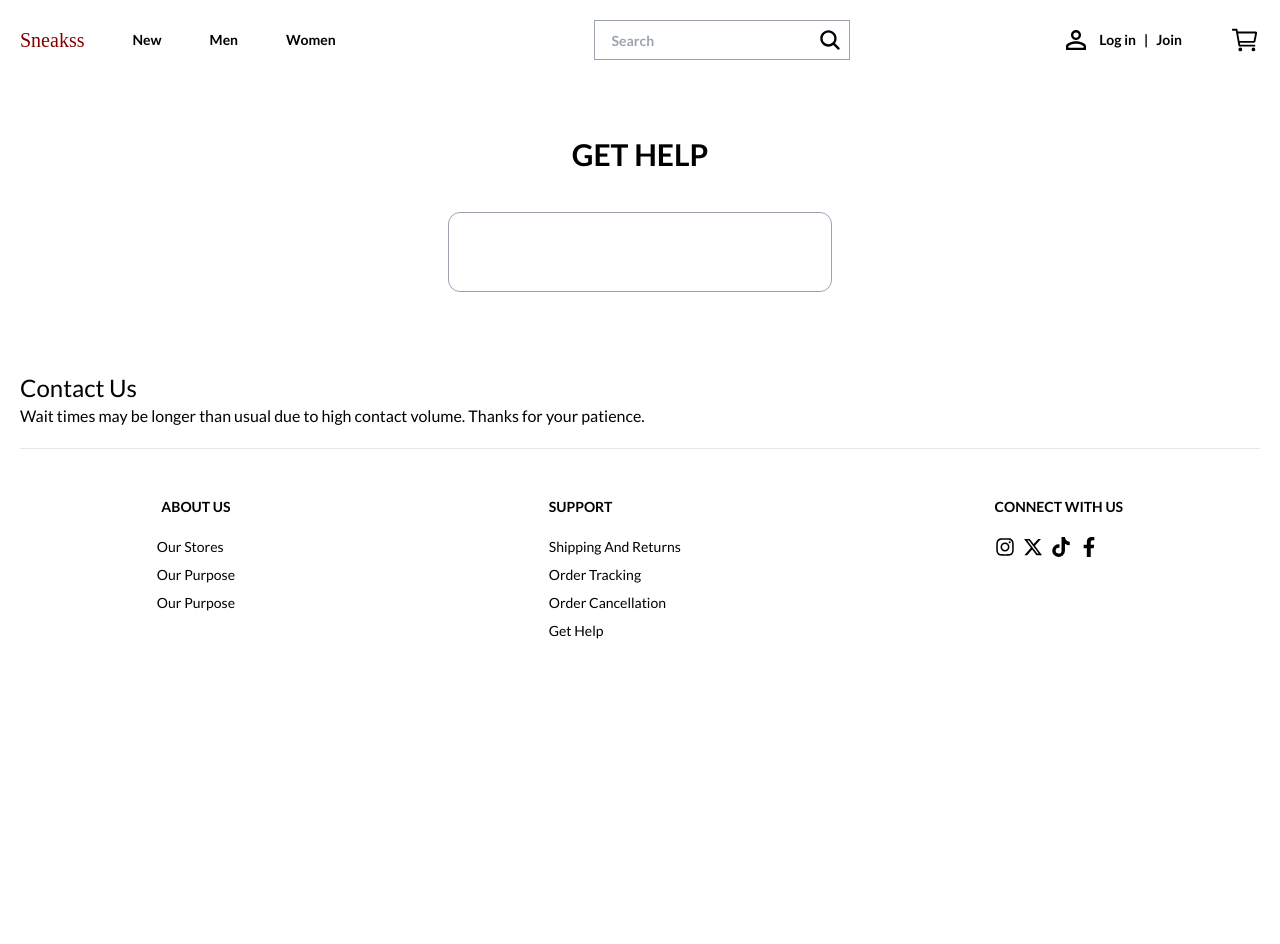
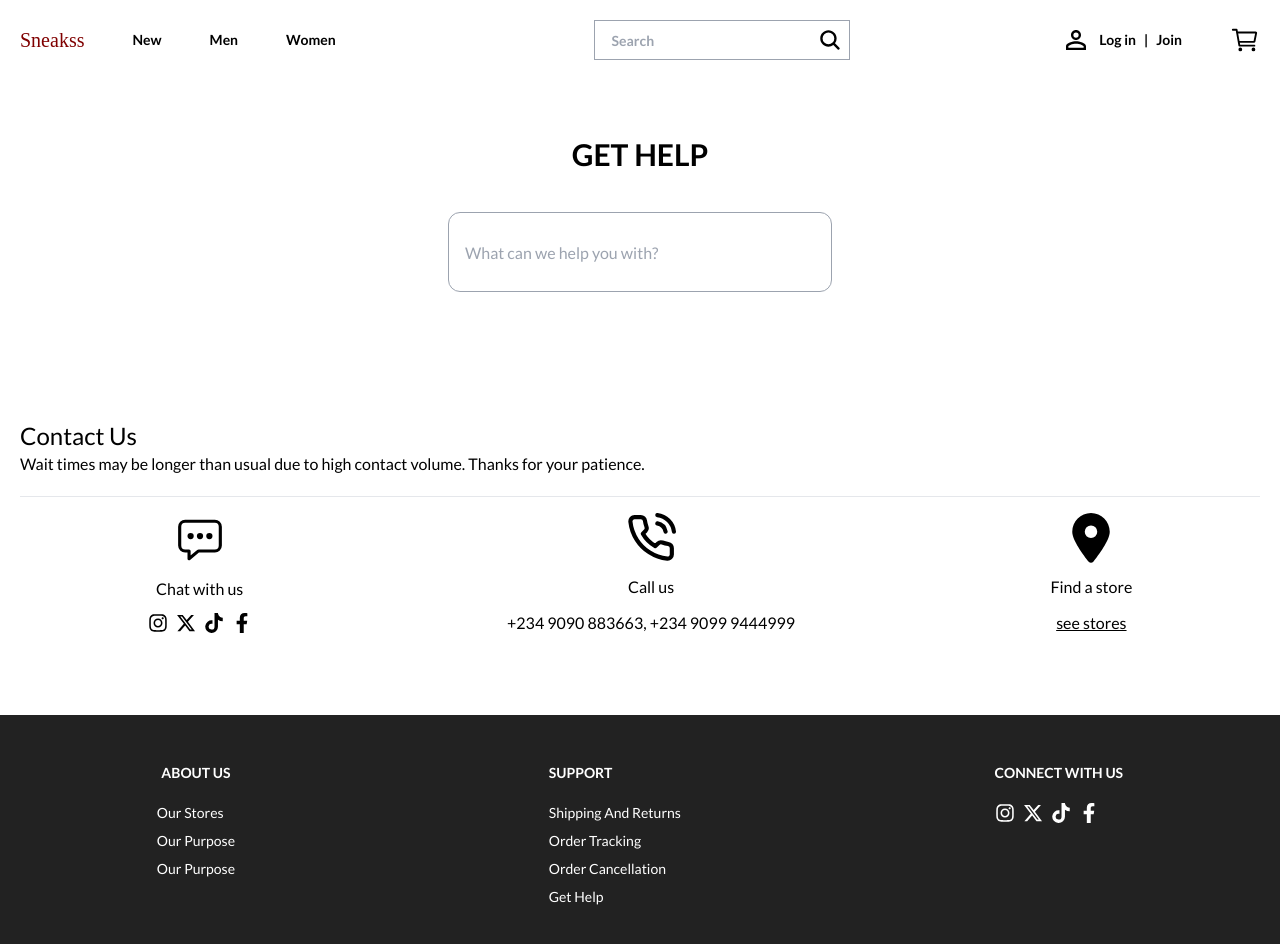
Before and after one commit to Deyjuwon/sneakss, a React (Vite) app: page /get-help in a window 1280 px wide. Shown: the top 944 px of the page. Before the commit the page ends 800 px from the top, so only its background shows below. Built offline with nearby package versions, Linux system fonts and the light colour scheme; no server answers; a web font is replaced by a local one.

Commit message:
get help page

```diff
--- a/src/pages/GetHelp.jsx
+++ b/src/pages/GetHelp.jsx
@@ -1,19 +1,53 @@
 import Header from "../components/Header"
 import Footer from "../components/Footer"
+import { IoChatboxEllipsesOutline } from "react-icons/io5";
+import { FiPhoneCall } from "react-icons/fi";
+import { FaLocationDot } from "react-icons/fa6";
+import { FaInstagram } from "react-icons/fa";
+import { FaXTwitter } from "react-icons/fa6";
+import { FaTiktok } from "react-icons/fa6";
+import { FaFacebookF } from "react-icons/fa";
+
 const GetHelp = () => {
   return (
     <div className="pt-32 md:pt-24">
       <Header showSearchBar={true} />
       <div className="flex flex-col justify-center items-center gap-10 pt-10">
         <p className="text-3xl font-semibold">GET HELP</p>
-        <input className="h-20 w-[30%] border border-gray-400 rounded-xl" type="text" />
+        <input className="pl-4 h-20 w-[30%] border border-gray-400 rounded-xl" type="text" placeholder="What can we help you with?" />
       </div>
-      <div className="pt-20  px-5">
+      <div className="pt-32  px-5">
           <p className="text-2xl font-medium">Contact Us</p>
           <p className="pb-5">Wait times may be longer than usual due to high contact volume. Thanks for your patience.</p>
           <hr />
+          <div className="flex justify-around items-center pb-20 pt-4">
+            <div className="flex flex-col items-center gap-3">
+              <IoChatboxEllipsesOutline size={50} />
+              <p>Chat with us</p>
+              <div className="flex  gap-2">
+                <FaInstagram size={20} />
+                <FaXTwitter size={20} />
+                <FaTiktok size={20} />
+                <FaFacebookF size={20} />
+            </div>
+            </div>
+
+            <div className="flex flex-col items-center gap-3">
+              <FiPhoneCall size={50} />
+              <p>Call us</p>
+              <p>+234 9090 883663, +234 9099 9444999</p>
+            </div>
+
+            <div className="flex flex-col items-center gap-3">
+              <FaLocationDot size={50} />
+              <p>Find a store</p>
+              <a href="" className="underline">see stores</a>
+            </div>
+
+
+          </div>
         </div>
-      <Footer bgColor='white' textColor='black' />
+      <Footer bgColor='222222' textColor='white' />
 
 
     </div>
```
